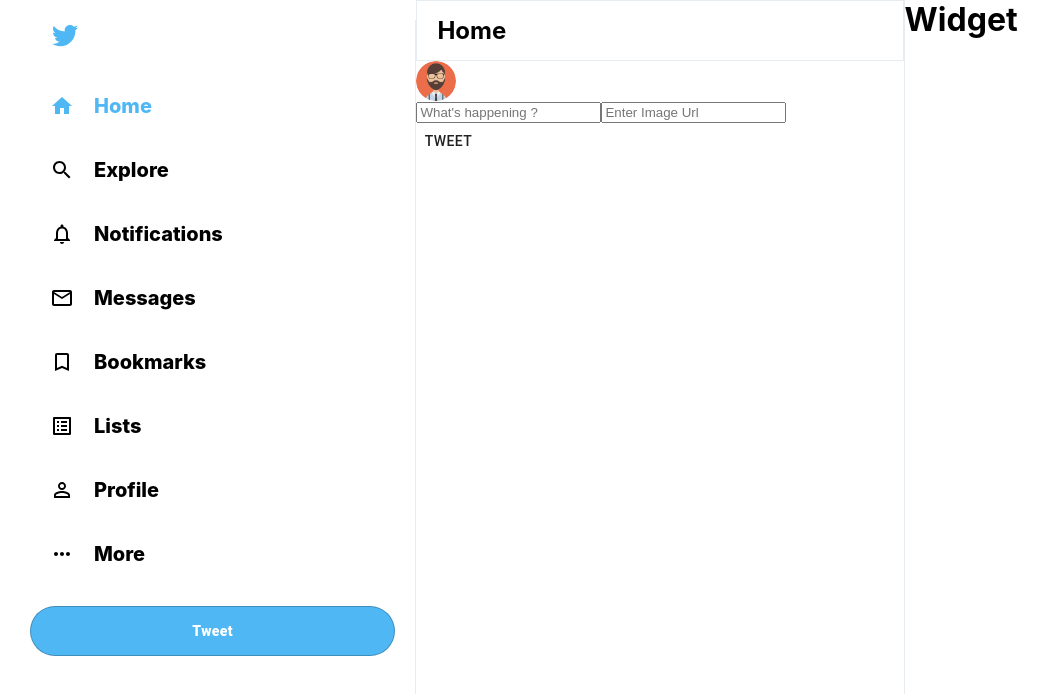
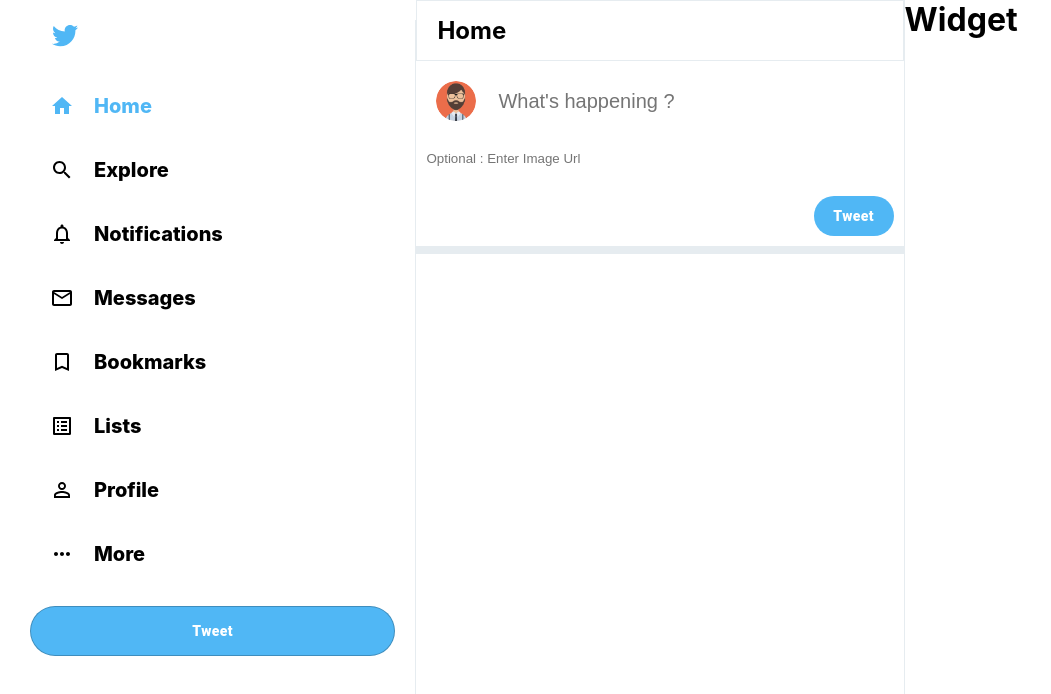
Before and after one commit to jitokj/twitter, a React (Create React App) app: page / in a window 1280 px wide. Shown: the top 694 px of the page, without its empty margins (0-1051 px from the left). Built offline with nearby package versions, Linux system fonts and the light colour scheme.

Commit message:
added tweetbox

```diff
--- a/src/components/Feed/TweetBox/TweetBox.css
+++ b/src/components/Feed/TweetBox/TweetBox.css
@@ -0,0 +1,44 @@
+.tweetbox {
+  padding-bottom: 10px;
+  border-bottom: 8px solid var(--twitter-background);
+  padding-right: 10px;
+}
+
+.tweetbox > form {
+  display: flex;
+  flex-direction: column;
+}
+
+.tweetbox__input {
+  display: flex;
+  padding: 20px;
+}
+
+.tweetbox__input > input {
+  font-size: 20px;
+  border: none;
+  margin-left: 20px;
+  flex: 1;
+  outline: none;
+}
+
+.tweetbox__tweetButton {
+  background-color: var(--twitter-color) !important;
+  border: none;
+  font-weight: 900 !important;
+  color: white !important;
+  text-transform: inherit !important;
+  border-radius: 30px !important;
+  height: 50px !important;
+  margin-top: 20px !important;
+  width: 80px;
+  height: 40px !important;
+  margin-top: 20px !important;
+  margin-left: auto !important;
+}
+
+.tweetbox__imageInput {
+  border: none;
+  padding: 10px;
+  outline: none;
+}
--- a/src/components/Feed/TweetBox/TweetBox.js
+++ b/src/components/Feed/TweetBox/TweetBox.js
@@ -10,9 +10,10 @@
                 <div className="tweetbox__input">
                     <Avatar src={Logo} />
                     <input placeholder="What's happening ? " type="text" />
-                    <input placeholder="Enter Image Url" type="text" />
+
                 </div>
-                <Button>Tweet</Button>
+                <input className="tweetbox__imageInput" placeholder="Optional : Enter Image Url" type="text" />
+                <Button className="tweetbox__tweetButton">Tweet</Button>
             </form>
         </div>
     );
```
Also changed, not shown: 1 other file (tests, documents, lock files or other folders).
